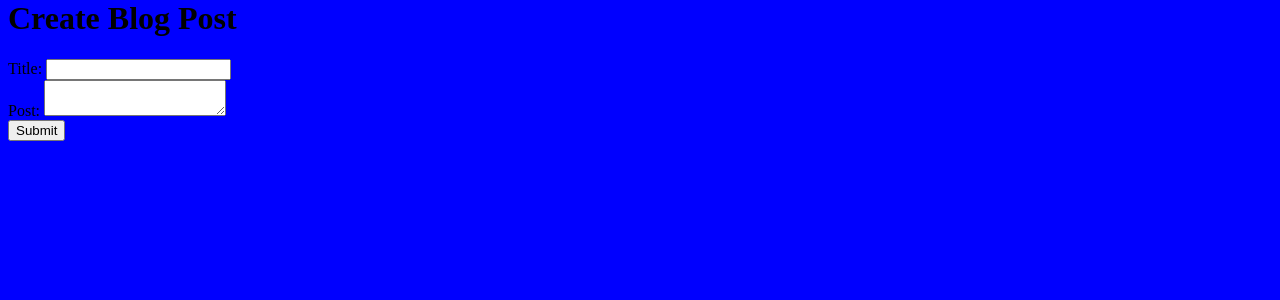
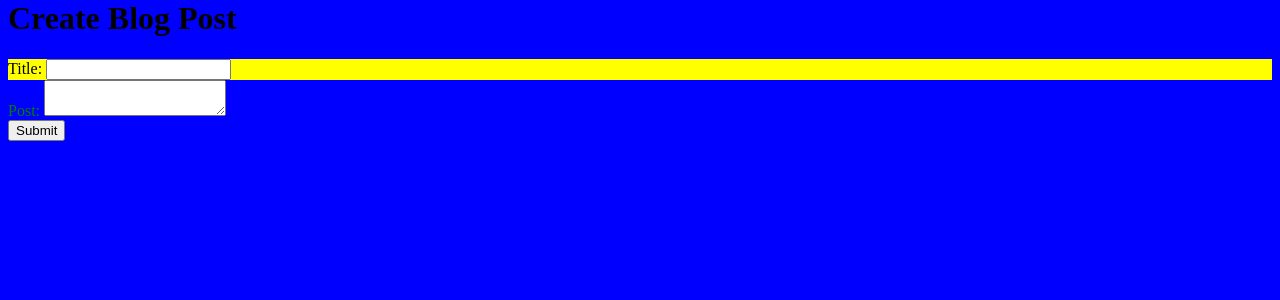
Before and after one commit to LORDGINJA/blogproject, a PHP site: page /post.php in a window 1280 px wide. Shown: the part 21-321 px from the top of the page. Run offline with PHP 8.4, Linux system fonts and the light colour scheme.

```diff
--- a/css/main.css
+++ b/css/main.css
@@ -2,8 +2,16 @@ body{
 	background-color: blue;
 }
 
+#title{
+	background-color: yellow;
+}
+
+#post{
+	color: green;
+}
+
 @media screen and (max-width: 40em) {
-	html{
+	body{
 		background-color: red;
 		}
 }
--- a/view/form.php
+++ b/view/form.php
@@ -5,12 +5,12 @@
 <h1>Create Blog Post</h1>
 
 <form method = "post" action = "<?php echo $path . "controller/create-post.php"; ?>">  <!-- sends post data to create-post.php and echoes the data -->
-	<div>
+	<div id="title">
 		<label for="title"> Title: </label> 	<!-- labels title box -->
 		<input type="text" name="title"/>	<!--	where title is inserted   -->
 	</div>
 
-	<div>
+	<div id="post">
 		<label for="post"> Post: </label>  <!-- labels post box -->
 		<textarea name="post"></textarea> <!-- where post text is inserted -->
 	</div>
--- a/view/header.php
+++ b/view/header.php
@@ -2,7 +2,9 @@
 	<meta name="viewport" content="minimal-ui, width=device-width, initial-scale=1, maximum-scale=1, user-scalable=no">
 	<html>
 		<head>
-			<link rel="stylesheet" type="text/css" href="../css/main.css"> <!links css to home page>
+			<link rel="stylesheet" type="text/css" href="../css/main.css"> <!-- links css to home page -->
+			<link rel="stylesheet" type="text/css" href="../css/bootstrap-theme.css">
+			<link rel="stylesheet" type="text/css" href="../css/boostrap.css">
 			<meta charset="UTF-8">
 			<title>Blogs</title>
 		</head>
--- a/view/navigation.php
+++ b/view/navigation.php
@@ -4,7 +4,7 @@
 <nav>
 	<ul>
 		<li>
-			<a href="<?php echo $path . "post.php"?>"> Blog Post form </a> <! links the config file to the home page>
+			<a href="<?php echo $path . "post.php"?>"> Blog Post form </a> <!-- links the config file to the home page -->
 		</li>
 	</ul>
 
```
Also changed, not shown: controller/create-post.php (+10 -3 lines).
